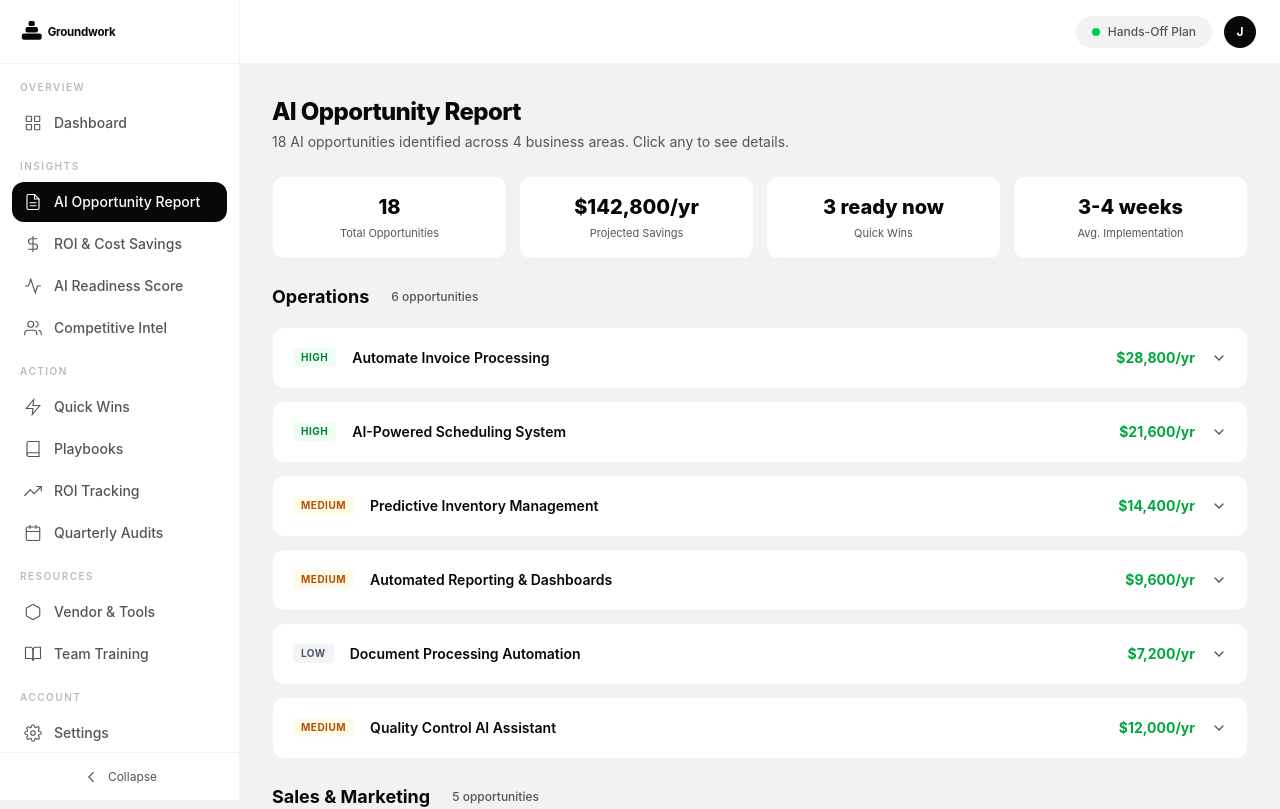
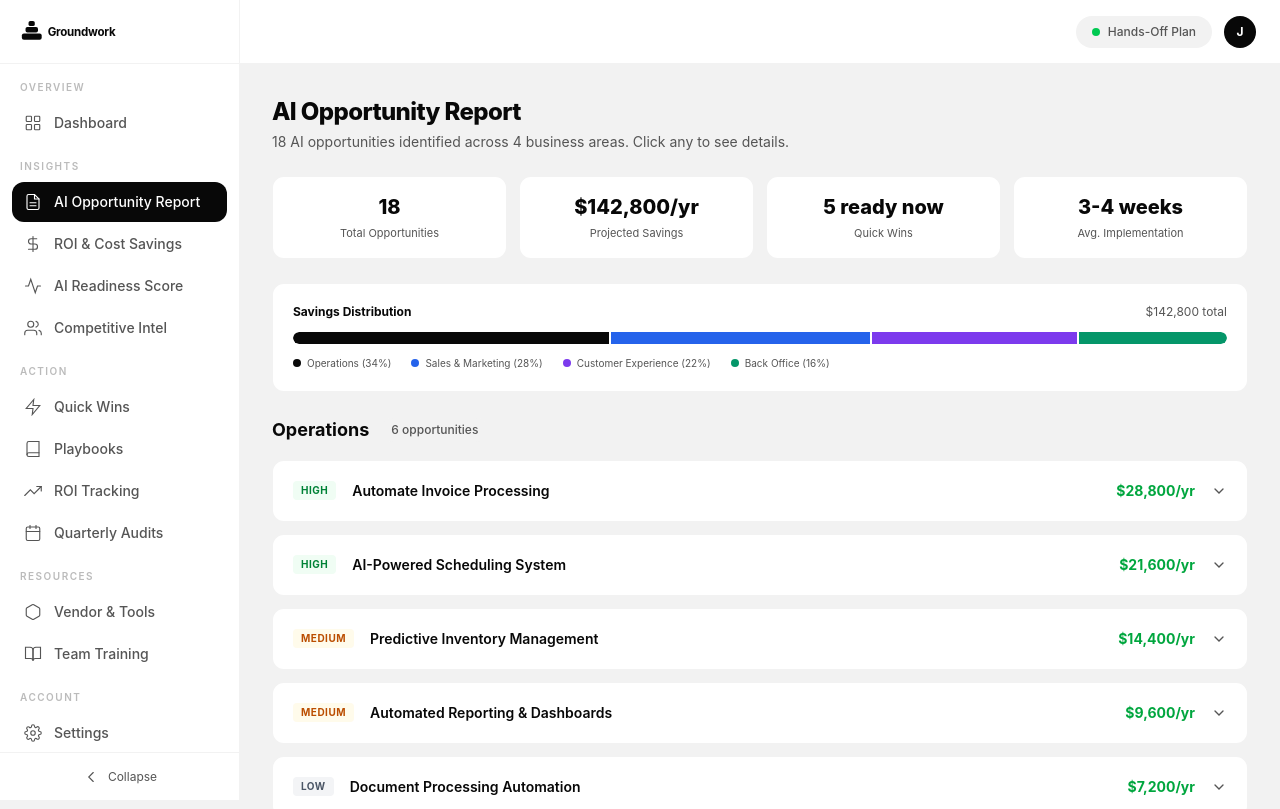
Before and after one commit to masonkane/groundwork, a Next.js app: page /dashboard/report in a window 1280 px wide. Shown: the top 809 px of the page. Built offline with nearby package versions, Linux system fonts and the light colour scheme.

Commit message:
Dashboard report: added savings distribution bar with color-coded category breakdown

```diff
--- a/src/app/dashboard/report/page.tsx
+++ b/src/app/dashboard/report/page.tsx
@@ -54,7 +54,7 @@ export default function ReportPage() {
         {[
           { label: "Total Opportunities", value: "18" },
           { label: "Projected Savings", value: "$142,800/yr" },
-          { label: "Quick Wins", value: "3 ready now" },
+          { label: "Quick Wins", value: "5 ready now" },
           { label: "Avg. Implementation", value: "3-4 weeks" },
         ].map((stat) => (
           <div key={stat.label} className="bg-white border border-black/5 rounded-xl p-4 text-center">
@@ -62,6 +62,33 @@ export default function ReportPage() {
             <div className="text-[11px] text-[var(--mid-gray)] mt-1">{stat.label}</div>
           </div>
         ))}
+      </div>
+
+      {/* Savings distribution bar */}
+      <div className="bg-white border border-black/5 rounded-xl p-4 sm:p-5">
+        <div className="flex items-center justify-between mb-3">
+          <span className="text-xs font-bold">Savings Distribution</span>
+          <span className="text-xs text-[var(--mid-gray)]">$142,800 total</span>
+        </div>
+        <div className="flex h-3 rounded-full overflow-hidden gap-0.5">
+          <div className="bg-[#080808] rounded-l-full" style={{ width: "34%" }} title="Operations: $93,600" />
+          <div className="bg-[#2563eb]" style={{ width: "28%" }} title="Sales & Marketing: $86,400" />
+          <div className="bg-[#7c3aed]" style={{ width: "22%" }} title="Customer Experience: $50,400" />
+          <div className="bg-[#059669] rounded-r-full" style={{ width: "16%" }} title="Back Office: $31,200" />
+        </div>
+        <div className="flex flex-wrap gap-x-5 gap-y-1 mt-3">
+          {[
+            { label: "Operations", color: "bg-[#080808]", pct: "34%" },
+            { label: "Sales & Marketing", color: "bg-[#2563eb]", pct: "28%" },
+            { label: "Customer Experience", color: "bg-[#7c3aed]", pct: "22%" },
+            { label: "Back Office", color: "bg-[#059669]", pct: "16%" },
+          ].map((item) => (
+            <div key={item.label} className="flex items-center gap-1.5">
+              <div className={`w-2 h-2 rounded-sm ${item.color}`} />
+              <span className="text-[10px] text-[var(--mid-gray)]">{item.label} ({item.pct})</span>
+            </div>
+          ))}
+        </div>
       </div>
 
       {/* Recommendations by category */}
```
